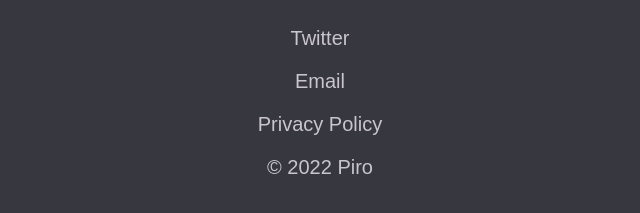
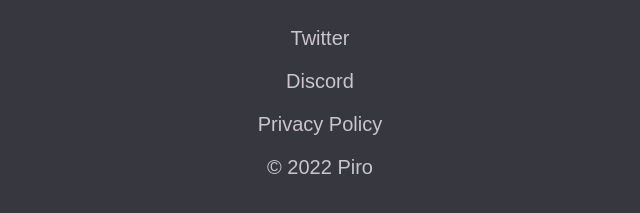
Before and after one commit to Piro-App/Website, a plain HTML site: page index.html in a window 1280 px wide. Shown: the part 1370-1583 px from the top of the page, 320-960 px from the left. Drawn offline with Linux system fonts and the light colour scheme; a web font is replaced by a local one.

Commit message:
update: Discord server link

```diff
--- a/index.html
+++ b/index.html
@@ -57,8 +57,8 @@
 </div>
 <div class="footer-wrapper">
     <a class="footer-item" role="navigation" id="twitter" href="https://twitter.com/charlie_piro" target="_blank">Twitter</a>
-    <!-- <a class="footer-item" role="navigation" id="discord" href="https://discord.gg/YXmBGf5Xv3" target="_blank">Discord</a> -->
-    <a class="footer-item" role="navigation" id="email" href="mailto:dev@piroapp.xyz">Email</a>
+    <a class="footer-item" role="navigation" id="discord" href="https://discord.gg/eYTBVt7sAa" target="_blank">Discord</a>
+    <!-- <a class="footer-item" role="navigation" id="email" href="mailto:dev@piroapp.xyz">Email</a> -->
     <a class="footer-item" role="navigation" id="privacy-policy" href="privacy.html">Privacy Policy</a>
     <div class="footer-item">
         &copy;
```
